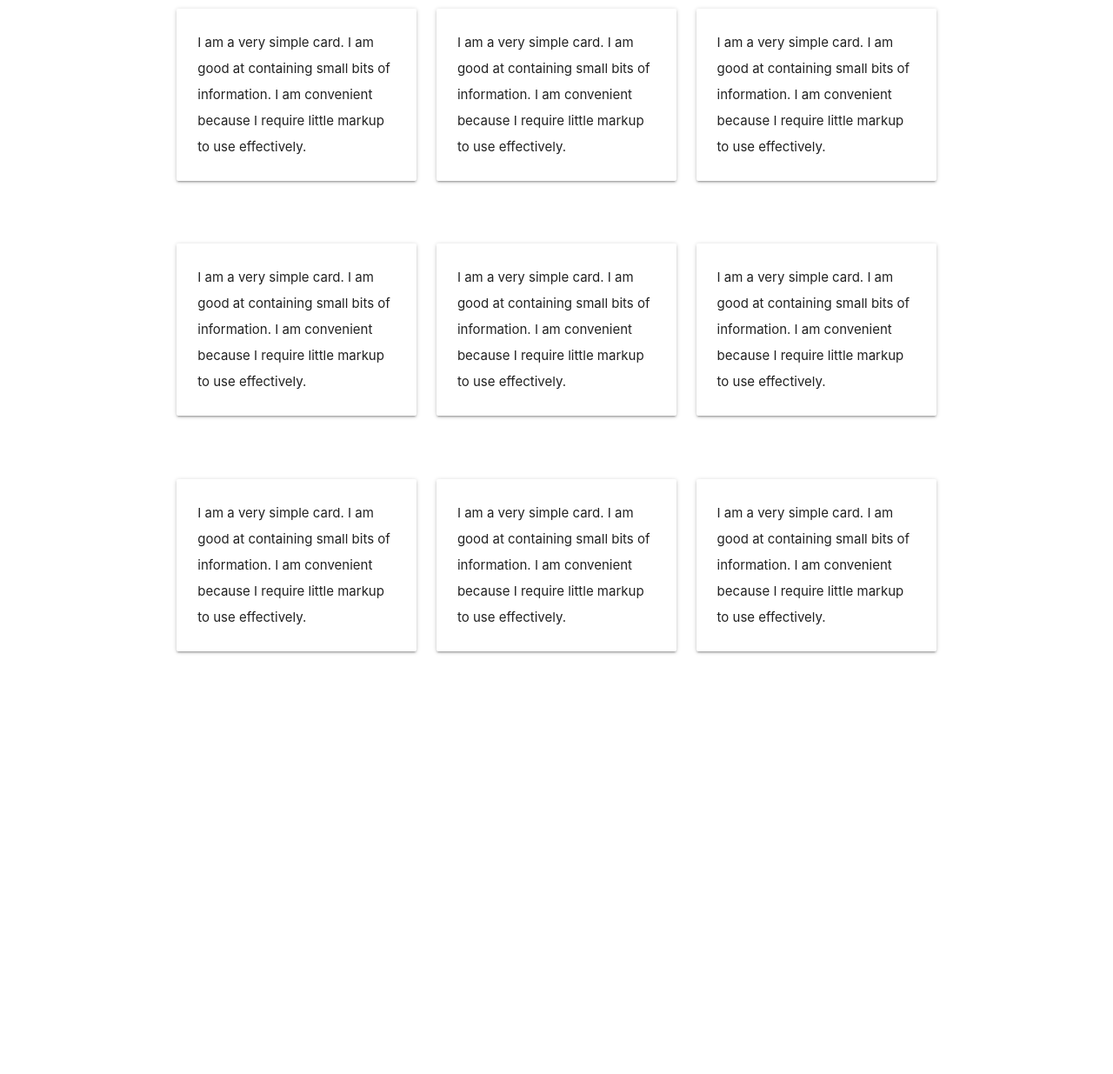
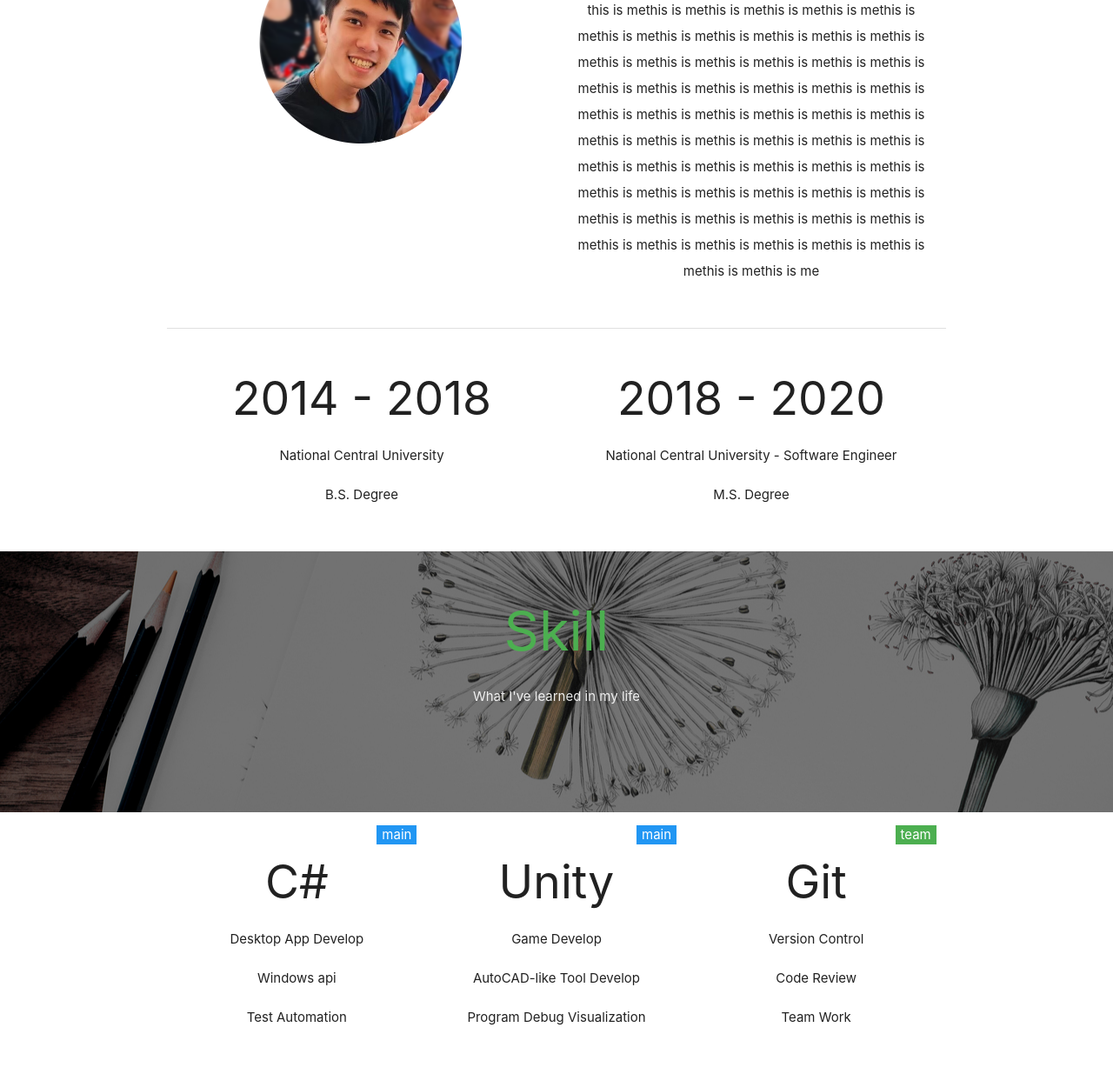
Before and after one commit to johnson91047/MyProfile, a plain HTML site: page index.html in a window 1280 px wide. Shown: the part 457-1692 px from the top of the page at 87% size. Before the commit the page ends 1256 px from the top, so only its background shows below. Drawn offline with nearby package versions, Linux system fonts and the light colour scheme.

Commit message:
add personal info and skill

```diff
--- a/css/style.css
+++ b/css/style.css
@@ -20,7 +20,7 @@ p {
 }
 
 .parallax-container {
-  min-height: 380px;
+  min-height: 300px;
   line-height: 0;
   height: auto;
   color: rgba(255, 255, 255, 0.9);
--- a/index.html
+++ b/index.html
@@ -30,7 +30,7 @@
     <nav class="white" role="navigation">
       <div class="nav-wrapper container">
         <a href="#" class="brand-logo grey-text">Johnson Lee</a>
-        <ul class="right">
+        <ul class="right hide-on-med-and-down">
           <li>
             <a href="https://github.com/johnson91047?tab=repositories"
               ><b class="grey-text">Github</b></a
@@ -39,7 +39,7 @@
           <li>
             <a
               href="https://www.linkedin.com/in/%E6%86%AC%E7%B6%AD-%E6%9D%8E-0aa60b142/"
-              ><b class="grey-text">Linkin</b></a
+              ><b class="grey-text">Linkedin</b></a
             >
           </li>
         </ul>
@@ -62,126 +62,85 @@
       </div>
     </div>
 
+    <div class="container center">
       <div class="section">
-      <div class="container">
-        <div class="row">
-          <div class="col s12 m6 l4">
-            <div class="card">
-              <div class="card-content">
+        <div class="row ">
+          <div class="col s12 m12 l6">
+            <img src="image/me.png" width="256" />
+          </div>
+          <div class="col s12 m12 l6">
+            <h4>Title</h4>
             <p>
-                  I am a very simple card. I am good at containing small bits of
-                  information. I am convenient because I require little markup
-                  to use effectively.
+              this is methis is methis is methis is methis is methis is methis
+              is methis is methis is methis is methis is methis is methis is
+              methis is methis is methis is methis is methis is methis is methis
+              is methis is methis is methis is methis is methis is methis is
+              methis is methis is methis is methis is methis is methis is methis
+              is methis is methis is methis is methis is methis is methis is
+              methis is methis is methis is methis is methis is methis is methis
+              is methis is methis is methis is methis is methis is methis is
+              methis is methis is methis is methis is methis is methis is methis
+              is methis is methis is methis is me
             </p>
           </div>
         </div>
       </div>
-
-          <div class="col s12 m6 l4">
-            <div class="card">
-              <div class="card-content">
-                <p>
-                  I am a very simple card. I am good at containing small bits of
-                  information. I am convenient because I require little markup
-                  to use effectively.
-                </p>
+      <div class="divider"></div>
+      <div class="section">
+        <div class="row">
+          <div class="col s12 m6">
+            <h2>2014 - 2018</h2>
+            <p>National Central University</p>
+            <p>B.S. Degree</p>
           </div>
-            </div>
-          </div>
-
-          <div class="col s12 m6 l4">
-            <div class="card">
-              <div class="card-content">
-                <p>
-                  I am a very simple card. I am good at containing small bits of
-                  information. I am convenient because I require little markup
-                  to use effectively.
-                </p>
-              </div>
-            </div>
+          <div class="col s12 m6">
+            <h2>2018 - 2020</h2>
+            <p>National Central University - Software Engineer</p>
+            <p>M.S. Degree</p>
           </div>
         </div>
       </div>
     </div>
 
-    <div class="section">
-      <div class="container">
+    <div id="index-banner" class="parallax-container">
+      <div class="section no-pad-bot">
+        <div class="container center">
+          <h1 class="green-text">Skill</h1>
           <div class="row">
-          <div class="col s12 m6 l4">
-            <div class="card">
-              <div class="card-content">
             <p>
-                  I am a very simple card. I am good at containing small bits of
-                  information. I am convenient because I require little markup
-                  to use effectively.
+              What I've learned in my life
             </p>
           </div>
         </div>
       </div>
-
-          <div class="col s12 m6 l4">
-            <div class="card">
-              <div class="card-content">
-                <p>
-                  I am a very simple card. I am good at containing small bits of
-                  information. I am convenient because I require little markup
-                  to use effectively.
-                </p>
-              </div>
+      <div class="parallax">
+        <img src="image/art.jpg" alt="banner" />
       </div>
     </div>
 
-          <div class="col s12 m6 l4">
-            <div class="card">
-              <div class="card-content">
-                <p>
-                  I am a very simple card. I am good at containing small bits of
-                  information. I am convenient because I require little markup
-                  to use effectively.
-                </p>
+    <div class="container center">
+      <div class="section">
+        <div class="row">
+          <div class="col s12 m4">
+            <span class="badge white-text blue">main</span>
+            <h2>C#</h2>
+            <p>Desktop App Develop</p>
+            <p>Windows api</p>
+            <p>Test Automation</p>
           </div>
+          <div class="col s12 m4">
+            <span class="badge white-text blue">main</span>
+            <h2>Unity</h2>
+            <p>Game Develop</p>
+            <p>AutoCAD-like Tool Develop</p>
+            <p>Program Debug Visualization</p>
           </div>
-          </div>
-        </div>
-      </div>
-    </div>
-
-    <div class="section">
-      <div class="container">
-        <div class="row">
-          <div class="col s12 m6 l4">
-            <div class="card">
-              <div class="card-content">
-                <p>
-                  I am a very simple card. I am good at containing small bits of
-                  information. I am convenient because I require little markup
-                  to use effectively.
-                </p>
-              </div>
-            </div>
-          </div>
-
-          <div class="col s12 m6 l4">
-            <div class="card">
-              <div class="card-content">
-                <p>
-                  I am a very simple card. I am good at containing small bits of
-                  information. I am convenient because I require little markup
-                  to use effectively.
-                </p>
-              </div>
-            </div>
-          </div>
-
-          <div class="col s12 m6 l4">
-            <div class="card">
-              <div class="card-content">
-                <p>
-                  I am a very simple card. I am good at containing small bits of
-                  information. I am convenient because I require little markup
-                  to use effectively.
-                </p>
-              </div>
+          <div class="col s12 m4">
+            <span class="badge white-text green">team</span>
+            <h2>Git</h2>
+            <p>Version Control</p>
+            <p>Code Review</p>
+            <p>Team Work</p>
           </div>
         </div>
       </div>
```
Also changed, not shown: image/art.jpg (added), image/me.png (added). Lines whose indentation alone changed are shown as unchanged.
